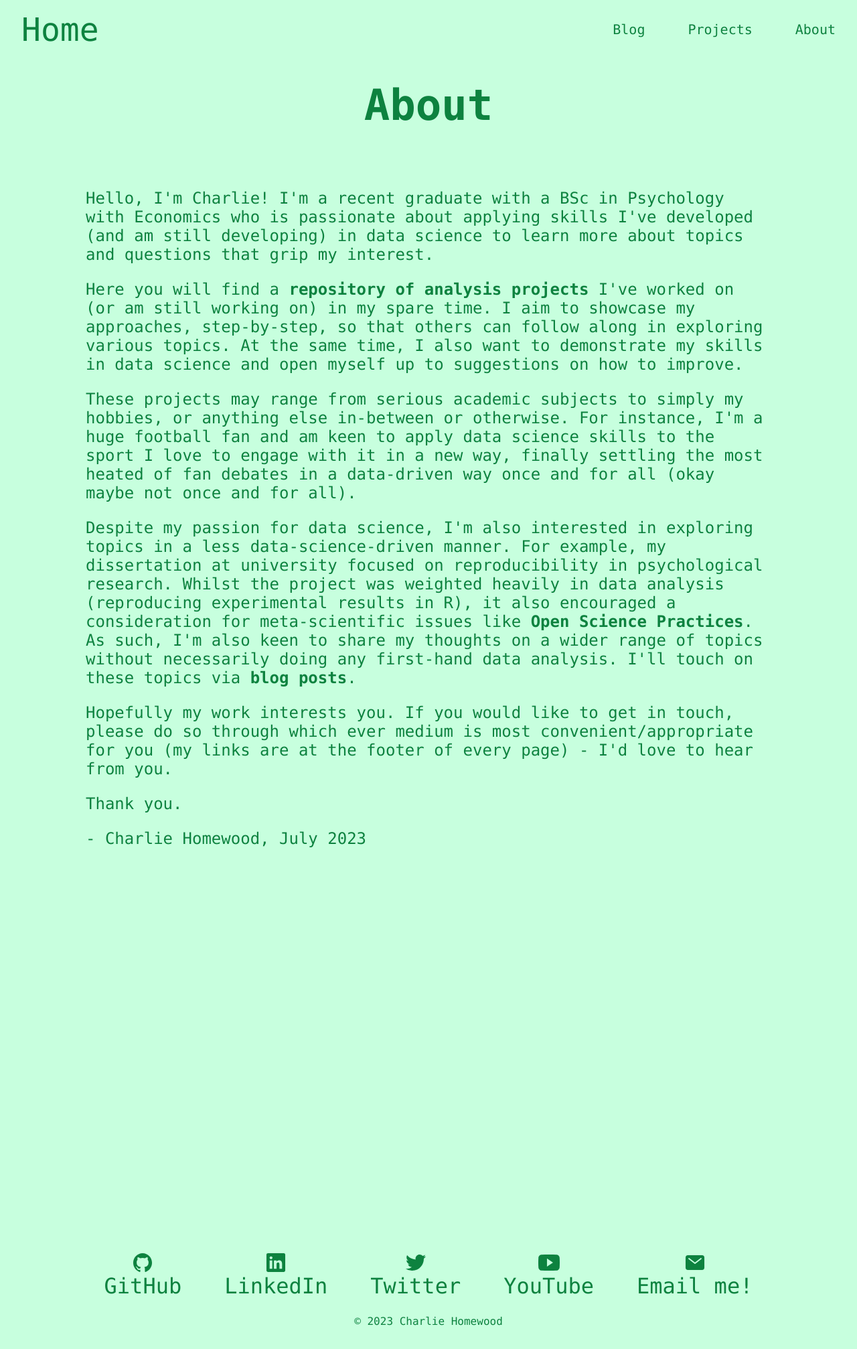
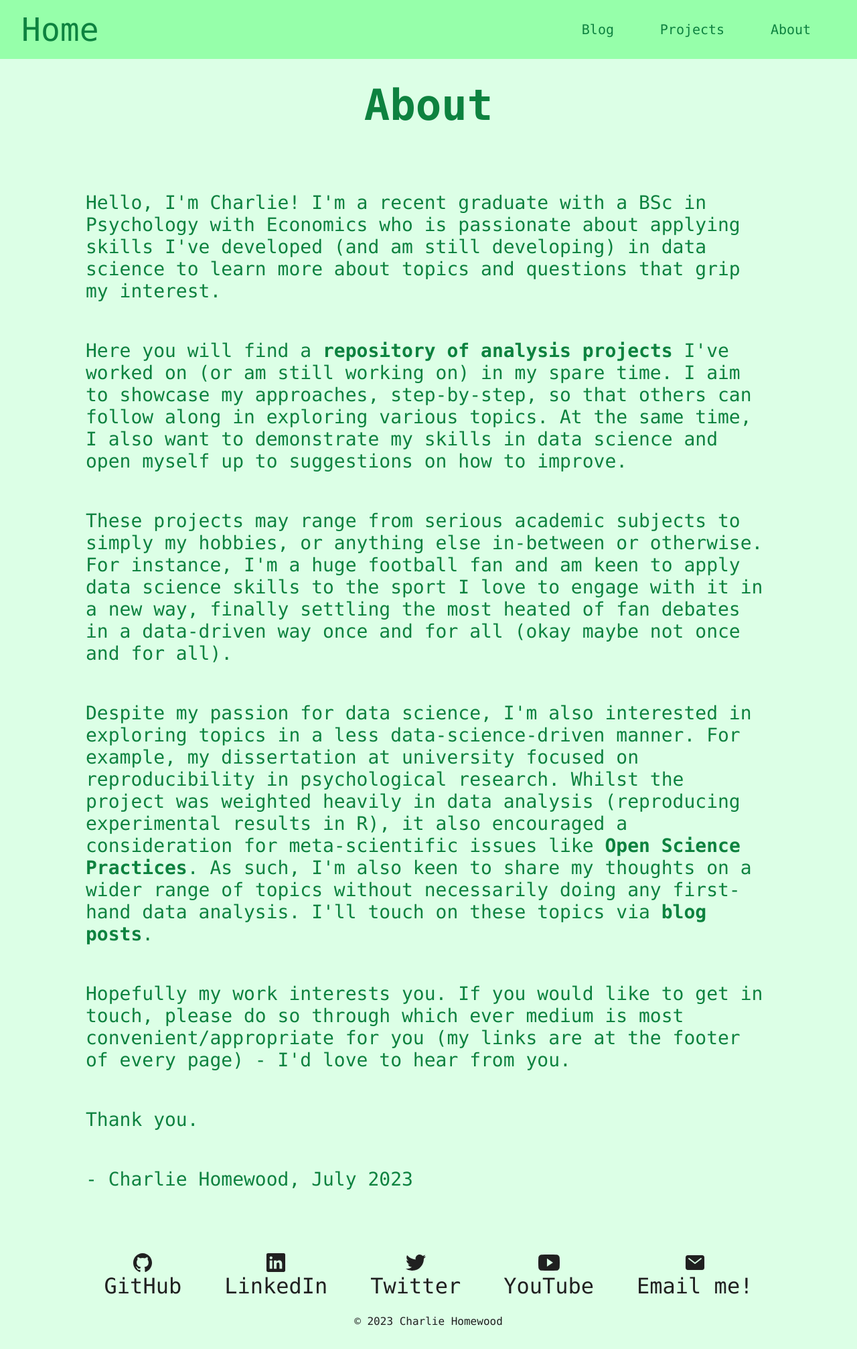
Before and after one commit to CharlieHomewood/website, a Jekyll site: the page built from _pages/about.html, in a window 1280 px wide. Shown: the whole page at 67% size. Built offline with Jekyll 4.4.1, drawn with Linux system fonts in a browser that asks for light colours.

Commit message:
18/09/2023 commit

```diff
--- a/_pages/about.html
+++ b/_pages/about.html
@@ -3,12 +3,10 @@
 title: About
 permalink: about
 category: header
-order: 4
+order: 3
 ---
 
 <div id="about-body">
-    <div id="about-container">
-        <div id="about-content">
     <p>
         Hello, I'm Charlie! I'm a recent graduate with a BSc in Psychology with Economics who is passionate about applying skills I've developed (and am still developing) in data science to learn more about topics and questions that grip my interest.
     </p>
@@ -31,5 +29,3 @@
         - {{site.author}}, July 2023
     </p>
 </div>
-    </div>
-</div>
--- a/assets/css/main.css
+++ b/assets/css/main.css
@@ -93,23 +93,22 @@
   font-size: 3rem;
   text-decoration: none;
   text-align: center;
-  padding-block: 1rem;
-  padding-inline: 2rem;
+  margin-block: 1rem;
+  margin-inline: 2rem;
 }
 
 #header-nav-container {
-  height: 100%;
-  width: fit-content;
+  margin-block: 1rem;
+  width: 30rem;
   display: flex;
   flex-wrap: wrap;
+  justify-content: space-evenly;
 }
 
 #header-nav-link {
   height: 100%;
   font-size: 1.25rem;
   text-decoration: none;
-  padding-block: 1rem;
-  padding-inline: 2rem;
   transition: 0.4s ease;
 }
 
@@ -118,7 +117,7 @@
 }
 
 #header-nav-container:hover #header-nav-link:not(:hover) {
-  opacity: 0.3;
+  opacity: 0.4;
   transform: translateY(0rem);
 }
 
@@ -419,27 +418,18 @@
 /* pages/about styling */
 
 #about-body {
-  height: fit-content;
+  height: 100%;
+  width: 80%;
   display: flex;
   flex-direction: column;
-  justify-content: flex-start;
-  font-family: Monaco, monospace;
-  width: 80%;
+  justify-content: left;
+  align-items: flex-start;
+  font-size: clamp(1rem, -0.875rem + 8.333vw, 1.75rem);
 }
 
-#about-container {
-  justify-content: space-between;
-  height: fit-content;
-}
-
-#about-content {
-  font-size: clamp(1rem, -0.875rem + 8.333vw, 1.5rem);
-  height: fit-content;
-}
-
-#about-content p {
-  margin-block: 1.5rem;
-  text-align: left;
+#about-body a {
+  text-decoration: none;
+  color: rgba(13, 130, 63, 255);
 }
 
 /* posts/projects and blogs */
--- a/scripts/backgroundFontColors.js
+++ b/scripts/backgroundFontColors.js
@@ -7,8 +7,6 @@
 
 // DEFINE QUERYSELECTORALL VARIABLES //
 var pageBody = document.querySelectorAll("#default-body");
-var pageSiteurl = document.querySelectorAll("#header-siteurl");
-var pageNavlink = document.querySelectorAll("#header-nav-link");
 var pageH1 = document.querySelectorAll("#header-title");
 var blogItem = document.querySelectorAll("#blog-item");
 var projectsPageItem = document.querySelectorAll("#projectpage-item");
@@ -17,25 +15,27 @@
 var footerCopyright = document.querySelectorAll("#footer-copyright");
 var otherpageLink = document.querySelectorAll("#otherpage-link");
 var anchor = document.querySelectorAll("#text-link");
-var resourcesLink = document.querySelectorAll("#resources-link");
+var headerNavbar = document.querySelectorAll("#header-navbar");
+var headerNavContainer = document.querySelectorAll("#header-nav-container");
+var headerNavLink = document.querySelectorAll("#header-nav-link");
+var headerSiteurl = document.querySelectorAll("#header-siteurl");
 
 // DEFINE PAGE COLORS //
 
 // PROJECTS //
-var projectsBackgroundColor = "background-color: rgba(255, 199, 199, 255)";
+var projectsBackgroundColor = "background-color: rgba(255, 230, 230, 255)";
 var projectsFontColor = "color: rgba(156, 44, 45, 255)";
+var projectsHeaderNavbarBackgroundColor = "background-color: rgba(255, 150, 150, 255)";
 
 // ABOUT //
-var aboutBackgroundColor = "background-color: rgba(199, 255, 222, 255)";
+var aboutBackgroundColor = "background-color: rgba(220, 255, 230, 255)";
 var aboutFontColor = "color: rgba(13, 130, 63, 255)";
+var aboutHeaderNavbarBackgroundColor = "background-color: rgba(150, 255, 170, 255)";
 
 // BLOG //
-var blogBackgroundColor = "background-color: rgba(220, 199, 255, 255)";
+var blogBackgroundColor = "background-color: rgba(235, 224, 255, 255)";
 var blogFontColor = "color: rgba(69, 39, 117, 255)";
-
-// Resources //
-var resourcesBackgroundColor = "background-color: rgba(199, 228, 255, 255)";
-var resourcesFontColor = "color: rgba(39, 79, 117, 255)";
+var blogHeaderNavbarBackgroundColor = "background-color: rgba(220, 150, 255, 255)";
 
 //////////////////////////////////////////////////////////////////////////////////////////////
 
@@ -43,16 +43,24 @@
 
   // PROJECTS PAGE //
 
+  headerNavbar.forEach((headerNavbar) => {
+    headerNavbar.style.cssText = `${projectsHeaderNavbarBackgroundColor}; ${projectsFontColor}`;
+  });
+
+  headerNavContainer.forEach((headerNavContainer) => {
+    headerNavContainer.style.cssText = `${projectsHeaderNavbarBackgroundColor}; ${projectsFontColor}`;
+  });
+
+  headerNavLink.forEach((headerNavLink) => {
+    headerNavLink.style.cssText = `${projectsHeaderNavbarBackgroundColor}; ${projectsFontColor}`;
+  });
+
+  headerSiteurl.forEach((headerSiteurl) => {
+    headerSiteurl.style.cssText = `${projectsHeaderNavbarBackgroundColor}; ${projectsFontColor}`;
+  });
+
   pageBody.forEach((pageBody) => {
     pageBody.style.cssText = `${projectsBackgroundColor}; ${projectsFontColor}`;
-  });
-
-  pageSiteurl.forEach((pageSiteurl) => {
-    pageSiteurl.style.cssText = `${projectsBackgroundColor}; ${projectsFontColor}`;
-  });
-
-  pageNavlink.forEach((pageNavlink) => {
-    pageNavlink.style.cssText = `${projectsBackgroundColor}; ${projectsFontColor}`;
   });
 
   pageH1.forEach((pageH1) => {
@@ -88,6 +96,22 @@
 
   // ABOUT PAGE //
 
+  headerNavbar.forEach((headerNavbar) => {
+    headerNavbar.style.cssText = `${aboutHeaderNavbarBackgroundColor}; ${aboutFontColor}`;
+  });
+
+  headerNavContainer.forEach((headerNavContainer) => {
+    headerNavContainer.style.cssText = `${aboutHeaderNavbarBackgroundColor}; ${aboutFontColor}`;
+  });
+
+  headerNavLink.forEach((headerNavLink) => {
+    headerNavLink.style.cssText = `${aboutHeaderNavbarBackgroundColor}; ${aboutFontColor}`;
+  });
+
+  headerSiteurl.forEach((headerSiteurl) => {
+    headerSiteurl.style.cssText = `${aboutHeaderNavbarBackgroundColor}; ${aboutFontColor}`;
+  });
+
   pageBody.forEach((pageBody) => {
     pageBody.style.cssText = `${aboutBackgroundColor}; ${aboutFontColor}`;
   });
@@ -122,6 +146,24 @@
   });
 
 } else if (currentURL.includes("blog")) {
+
+  // BLOG PAGE //
+
+  headerNavbar.forEach((headerNavbar) => {
+    headerNavbar.style.cssText = `${blogHeaderNavbarBackgroundColor}; ${blogFontColor}`;
+  });
+
+  headerNavContainer.forEach((headerNavContainer) => {
+    headerNavContainer.style.cssText = `${blogHeaderNavbarBackgroundColor}; ${blogFontColor}`;
+  });
+
+  headerNavLink.forEach((headerNavLink) => {
+    headerNavLink.style.cssText = `${blogHeaderNavbarBackgroundColor}; ${blogFontColor}`;
+  });
+
+  headerSiteurl.forEach((headerSiteurl) => {
+    headerSiteurl.style.cssText = `${blogHeaderNavbarBackgroundColor}; ${blogFontColor}`;
+  });
 
   pageBody.forEach((pageBody) => {
     pageBody.style.cssText = `${blogBackgroundColor}; ${blogFontColor}`;
@@ -160,47 +202,4 @@
     anchor.target = "_blank";
   });
 
-} else if (currentURL.includes("resources")) {
-
-  pageBody.forEach((pageBody) => {
-    pageBody.style.cssText = `${resourcesBackgroundColor}; ${resourcesFontColor}`;
-  });
-
-  pageSiteurl.forEach((pageSiteurl) => {
-    pageSiteurl.style.cssText = `${resourcesBackgroundColor}; ${resourcesFontColor}`;
-  });
-
-  pageNavlink.forEach((pageNavlink) => {
-    pageNavlink.style.cssText = `${resourcesBackgroundColor}; ${resourcesFontColor}`;
-  });
-
-  pageH1.forEach((pageH1) => {
-    pageH1.style.cssText = `${resourcesBackgroundColor}; ${resourcesFontColor}`;
-  });
-
-  blogItem.forEach((blogItem) => {
-    blogItem.style.cssText = `${resourcesBackgroundColor}; ${resourcesFontColor}`;
-  });
-
-  footerSocialLink.forEach((footerSocialLink) => {
-    footerSocialLink.style.cssText = `${resourcesBackgroundColor}; ${resourcesFontColor}`;
-  });
-
-  footerCopyright.forEach((footerCopyright) => {
-    footerCopyright.style.cssText = `${resourcesBackgroundColor}; ${resourcesFontColor}`;
-  });
-
-  otherpageLink.forEach((otherpageLink) => {
-    otherpageLink.style.cssText = `${resourcesBackgroundColor}; ${resourcesFontColor}`;
-  });
-
-  anchor.forEach((anchor) => {
-    anchor.style.cssText = `${resourcesBackgroundColor}; ${resourcesFontColor}`;
-    anchor.target = "_blank";
-  });
-
-  resourcesLink.forEach((resourcesLink) => {
-    resourcesLink.style.cssText = `${resourcesBackgroundColor}; ${resourcesFontColor}`;
-  });
-
 }
```
Lines whose indentation alone changed are shown as unchanged.
